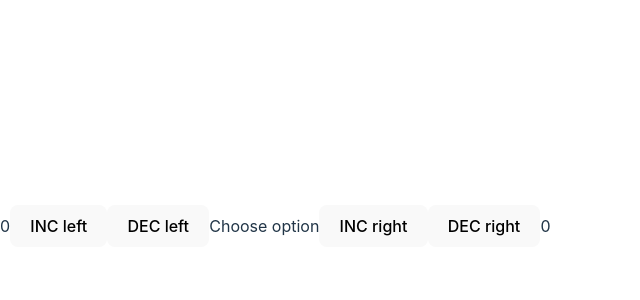
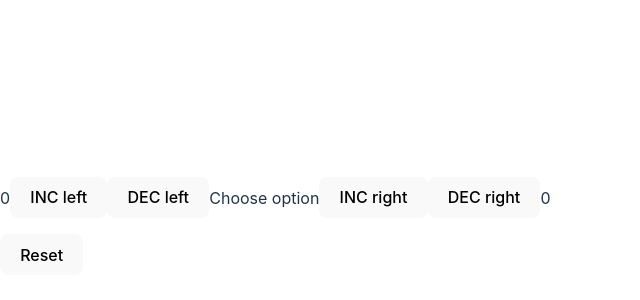
Before and after one commit to Tanmay-say/fullstackopen-submissions, a React (Vite) app in the folder part1/pract-rv/: page / in a window 1280 px wide. Shown: the part 174-474 px from the top of the page, without its empty margins (0-640 px from the left). Built offline with nearby package versions, Linux system fonts and the light colour scheme.

Commit message:
Complex State

```diff
--- a/part1/pract-rv/src/App.jsx
+++ b/part1/pract-rv/src/App.jsx
@@ -44,6 +44,14 @@ const App = () => {
     }
   };
 
+  const reset = () => {
+    const newClick = {
+      left: 0,
+      right: 0
+    };
+    setClicks(newClick);
+    console.log('resetting to zero, value before', clicks);
+  }
   return (
     <div>
     <p>
@@ -55,6 +63,7 @@ const App = () => {
       <button onClick={() => handleRightClick("dec")}>DEC right</button>
       {clicks.right}
       </p>
+      <p><button onClick={reset}>Reset</button></p>
     </div>
   );
 };
```
